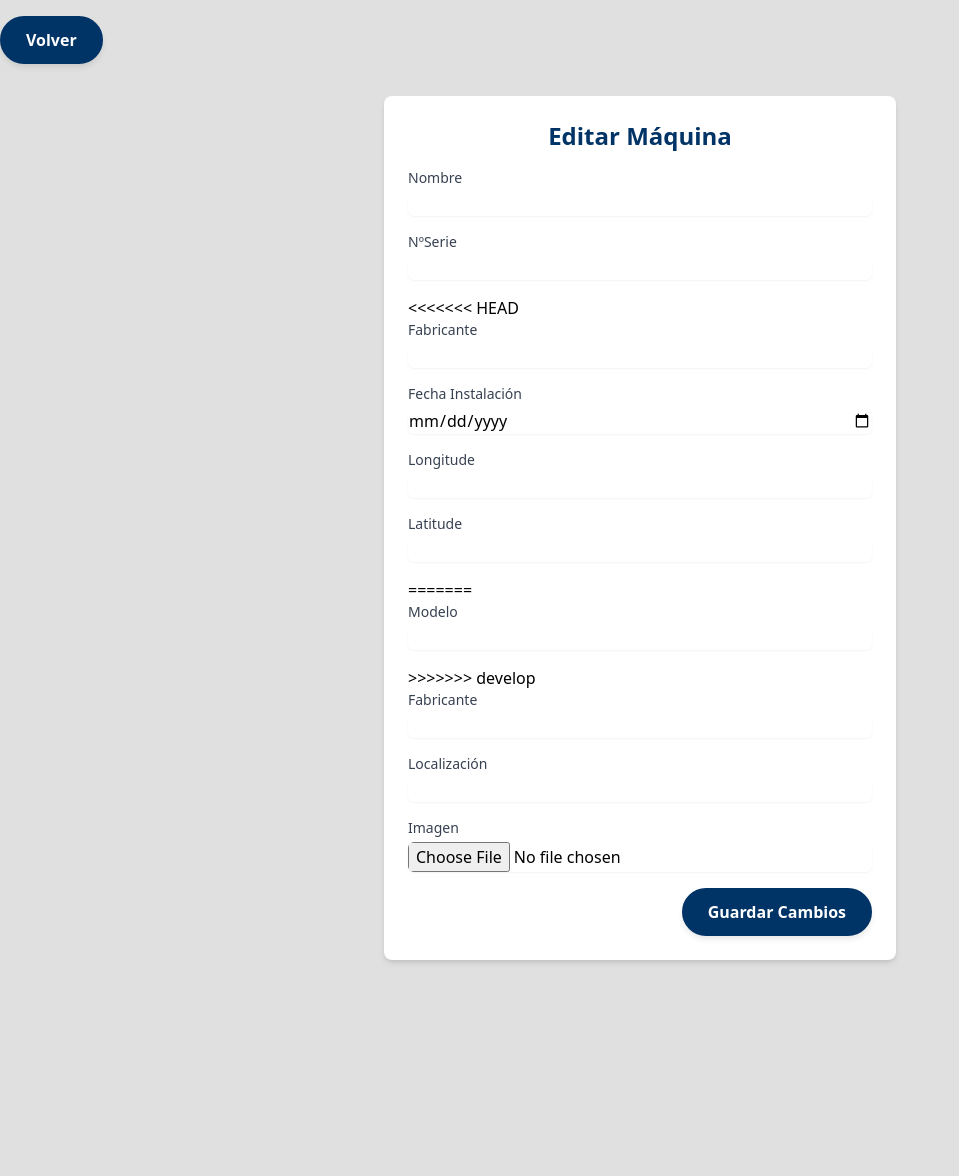
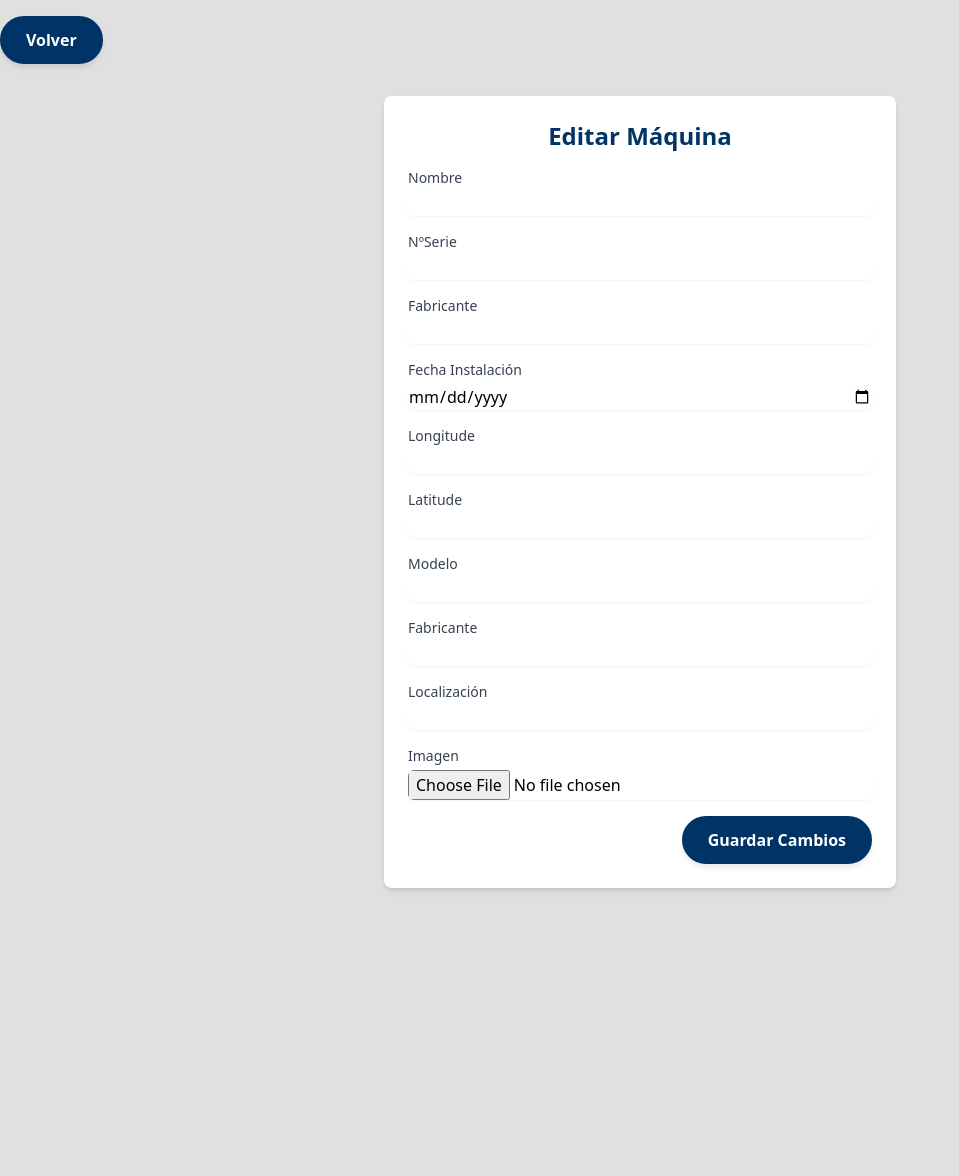
Before and after one commit to Amazghari/Projecte-3-Tot-Maquina, a PHP site: page /App/Views/editmachine.php in a window 1280 px wide. Shown: the top 1176 px of the page, without its empty margins (0-959 px from the left). Run offline with PHP 8.4, Linux system fonts and the light colour scheme; the template is opened without the code that fills it, so the values that code supplies are empty; style sheets or scripts are compiled from the project's sources; some libraries are stand-ins or nearby versions.

Commit message:
Editar maquina desde /maquina funcional

```diff
--- a/App/Views/editmachine.php
+++ b/App/Views/editmachine.php
@@ -28,7 +28,6 @@
                 <input type="text" id="serial_num" name="serial_num" value="<?= $machine['serial_num'] ?>" class="mt-1 block w-full border-gray-300 rounded-md shadow-sm focus:ring-blue-500 focus:border-blue-500" required>
             </div>
 
-<<<<<<< HEAD
         <div class="mb-4">
             <label for="descripcion" class="block text-sm font-medium text-gray-700">Fabricante</label>
             <input type="text" id="manufacturer" name="manufacturer" value="<?= $machine['manufacturer'] ?>" class="mt-1 block w-full border-gray-300 rounded-md shadow-sm focus:ring-blue-500 focus:border-blue-500" required>
@@ -46,12 +45,10 @@
             <label for="imagen" class="block text-sm font-medium text-gray-700">Latitude</label>
             <input type="text" id="imagen" name="latitude" value="<?= $machine['latitude'] ?>" class="mt-1 block w-full border-gray-300 rounded-md shadow-sm focus:ring-blue-500 focus:border-blue-500">
         </div>
-=======
             <div class="mb-4">
                 <label for="model" class="block text-sm font-medium text-gray-700">Modelo</label>
                 <input type="text" id="model" name="model" value="<?= $machine['model'] ?>" class="mt-1 block w-full border-gray-300 rounded-md shadow-sm focus:ring-blue-500 focus:border-blue-500" required>
             </div>
->>>>>>> develop
 
             <div class="mb-4">
                 <label for="manufacturer" class="block text-sm font-medium text-gray-700">Fabricante</label>
```
